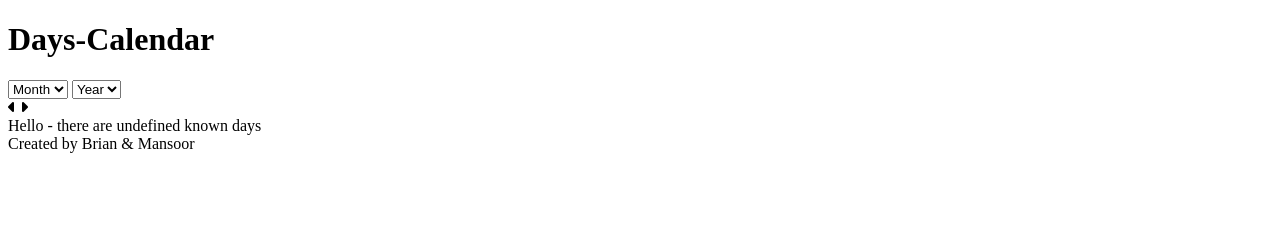
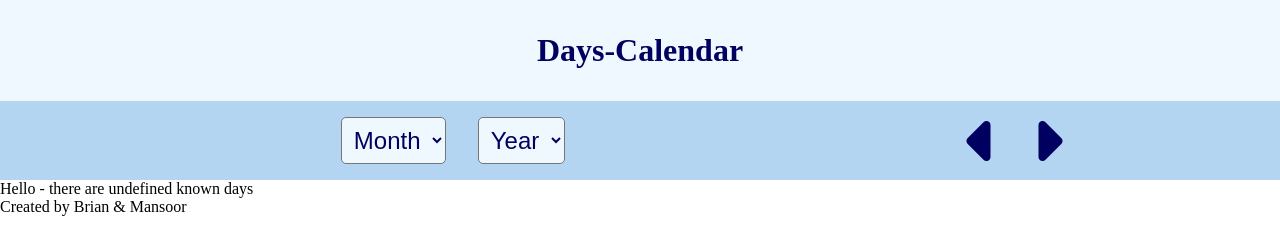
Before and after one commit to MansoorM11/Days-calendar, a website with bundled scripts: page index.html in a window 1280 px wide. Built offline with nearby package versions, Linux system fonts and the light colour scheme.

Commit message:
added some styling on header and navbar

```diff
--- a/index.html
+++ b/index.html
@@ -3,6 +3,7 @@
   <head>
     <meta name="viewport" content="width=device-width, initial-scale=1.0" />
     <title>Days-calendar</title>
+    <link href="./styles.css" rel="stylesheet" />
     <script type="module" src="common.mjs"></script>
     <script type="module" src="web.mjs"></script>
     <script
@@ -16,16 +17,23 @@
     </header>
     <nav id="nav-bar">
       <div id="date-select-field">
-        <select>
+        <select id="month-select">
           <option value="">Month</option>
+          <option>Jan</option>
         </select>
-        <select>
+        <select id="year-select">
           <option value="">Year</option>
         </select>
       </div>
       <div id="navigate-button-field">
-        <i class="fa-solid fa-caret-left" id="go-previous-button"></i>
-        <i class="fa-solid fa-caret-right" id="go-next-button"></i>
+        <i
+          class="fa-solid fa-caret-left navigate-button"
+          id="go-previous-button"
+        ></i>
+        <i
+          class="fa-solid fa-caret-right navigate-button"
+          id="go-next-button"
+        ></i>
       </div>
     </nav>
     <main></main>
--- /dev/null
+++ b/styles.css
@@ -0,0 +1,63 @@
+* {
+  margin: 0;
+  padding: 0;
+  box-sizing: border-box;
+}
+
+:root {
+  --alice-blue: aliceblue;
+  --dark-blue: rgb(0, 0, 97);
+  --font-family: Arial, Helvetica, sans-serif;
+}
+
+header {
+  text-align: center;
+  padding: 2rem;
+  background-color: var(--alice-blue);
+  color: var(--dark-blue);
+}
+
+nav {
+  display: flex;
+  padding: 1rem;
+  width: 100%;
+  justify-content: space-evenly;
+  background-color: rgb(180, 213, 241);
+  align-items: center;
+}
+
+#date-select-field {
+  width: 50%;
+  display: flex;
+  gap: 2rem;
+  justify-content: center;
+  align-items: center;
+}
+
+#month-select,
+#year-select {
+  font-size: 1.5rem;
+  padding: 0.5rem;
+  border-radius: 5px;
+  background-color: var(--alice-blue);
+  color: var(--dark-blue);
+  font-family: var(--font-family);
+}
+
+#navigate-button-field {
+  width: 20%;
+  display: flex;
+  gap: 2rem;
+  justify-content: center;
+  align-items: center;
+  height: 2rem;
+}
+
+.navigate-button {
+  font-size: 4rem;
+  color: var(--dark-blue);
+}
+
+.navigate-button:hover {
+  color: var(--alice-blue);
+}
```
